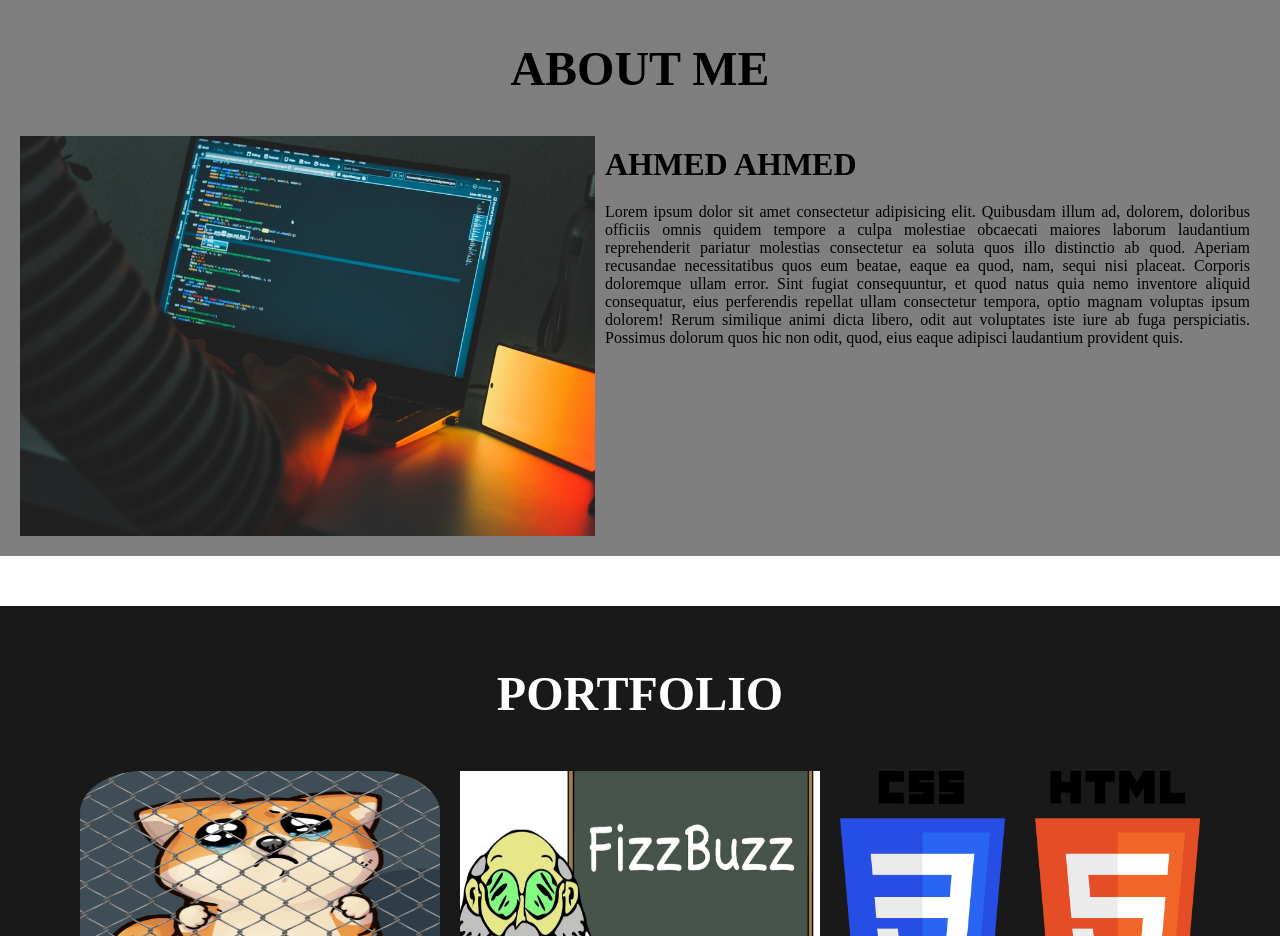
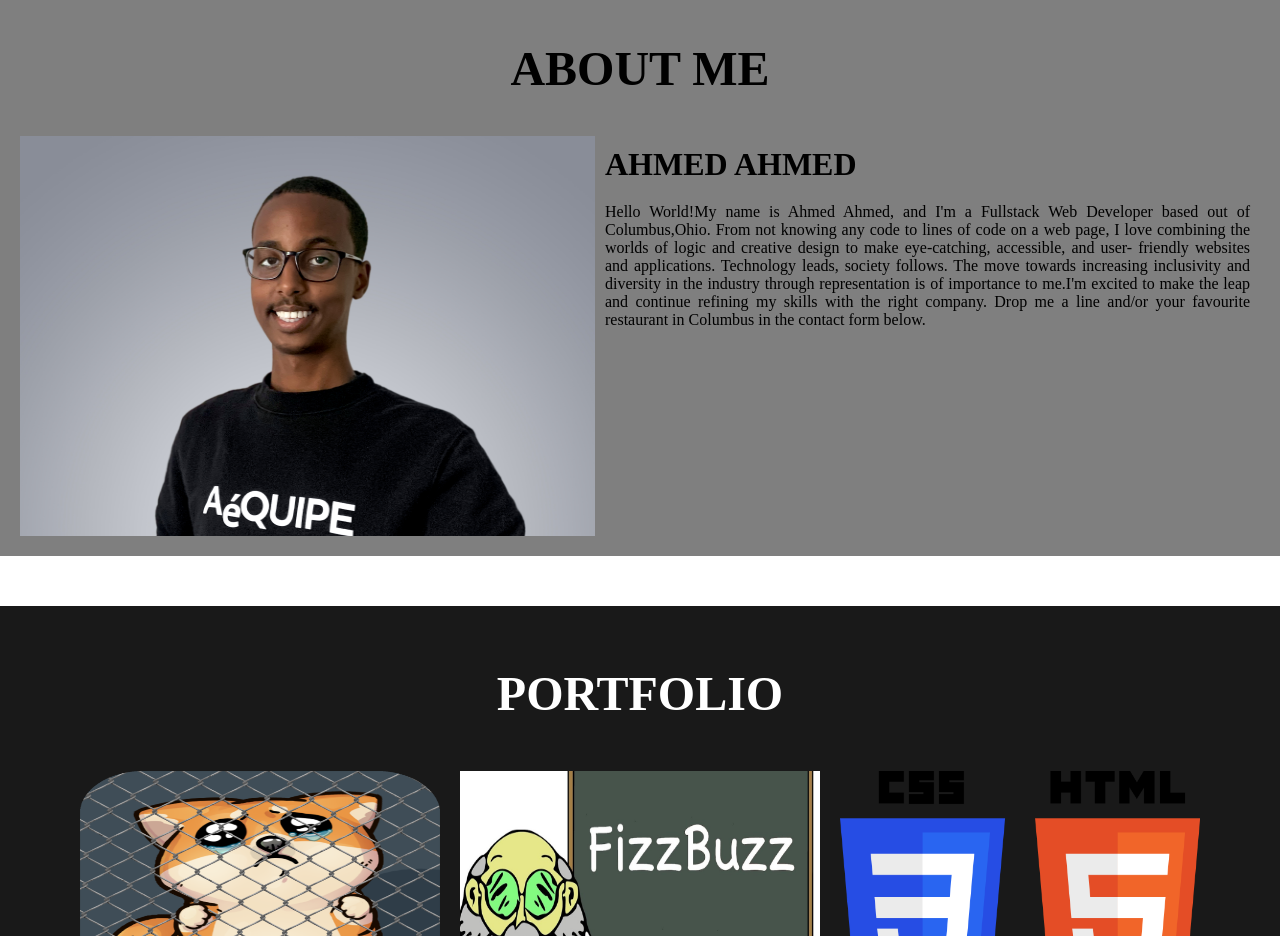
Before and after one commit to ahmed1484/ahmed1484.github.io, a plain HTML site: page index.html in a window 1280 px wide. Shown: the part 920-1856 px from the top of the page. Drawn offline with Linux system fonts and the light colour scheme.

Commit message:
bio change

```diff
--- a/index.html
+++ b/index.html
@@ -35,17 +35,18 @@
     <section id="about">
         <h1 class="headings">ABOUT ME</h1>
         <div id="pic">
-            <img src="img3.jpg" alt="">
+            <img src="img7.jpg" alt="">
             <div id="intro">
                 <h2>AHMED AHMED</h2>
-                <p>Lorem ipsum dolor sit amet consectetur adipisicing elit. Quibusdam illum ad, dolorem, doloribus
-                    officiis omnis quidem tempore a culpa molestiae obcaecati maiores laborum laudantium reprehenderit
-                    pariatur molestias consectetur ea soluta quos illo distinctio ab quod. Aperiam recusandae
-                    necessitatibus quos eum beatae, eaque ea quod, nam, sequi nisi placeat. Corporis doloremque ullam
-                    error. Sint fugiat consequuntur, et quod natus quia nemo inventore aliquid consequatur, eius
-                    perferendis repellat ullam consectetur tempora, optio magnam voluptas ipsum dolorem! Rerum similique
-                    animi dicta libero, odit aut voluptates iste iure ab fuga perspiciatis. Possimus dolorum quos hic
-                    non odit, quod, eius eaque adipisci laudantium provident quis.</p>
+                <p>Hello World!My name is Ahmed Ahmed, and I'm a Fullstack Web Developer based out of Columbus,Ohio.
+                    From not knowing any code to lines of code on a web page, I love combining the worlds of logic and
+                    creative design to make eye-catching, accessible, and user- friendly websites and applications.
+                    Technology leads, society follows. The move towards increasing inclusivity and diversity in the
+                    industry through representation is of importance to me.I'm excited to make the leap and continue
+                    refining my skills with the right company. Drop me a line and/or your favourite restaurant in
+                    Columbus in the contact form below.
+
+                </p>
             </div>
 
 
```
Also changed, not shown: img7.jpg (added). Lines whose indentation alone changed are shown as unchanged.
